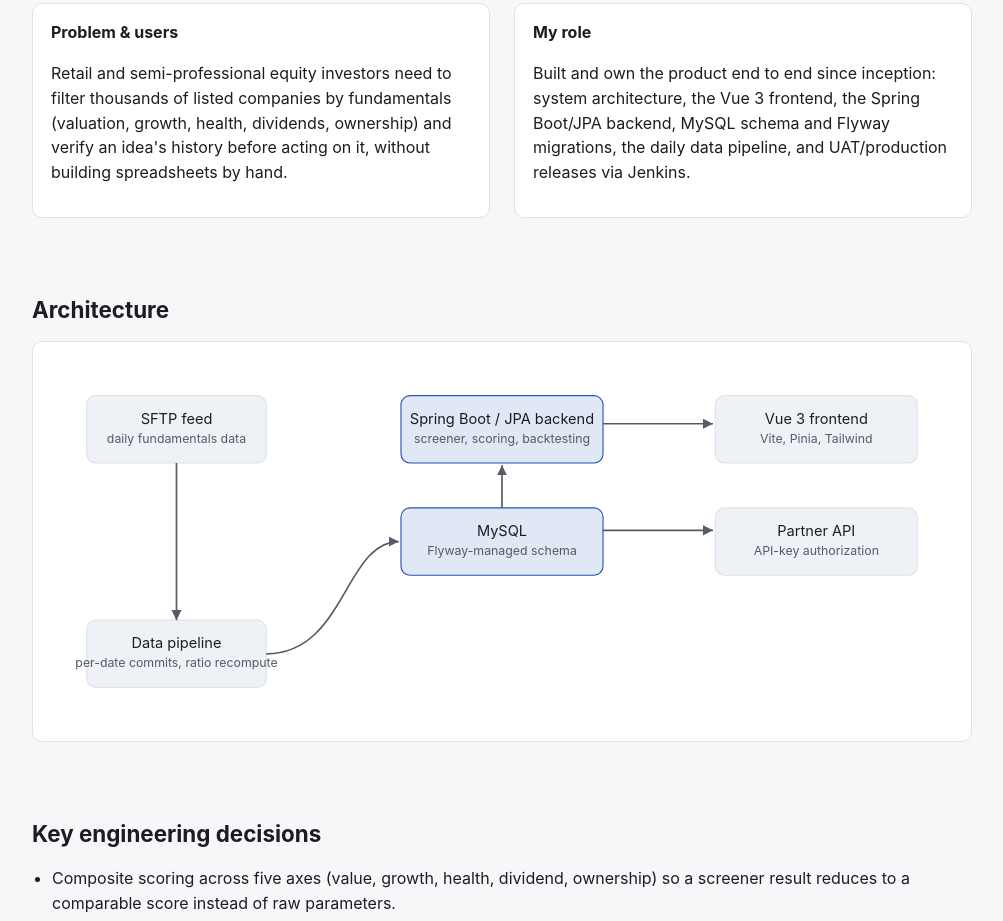
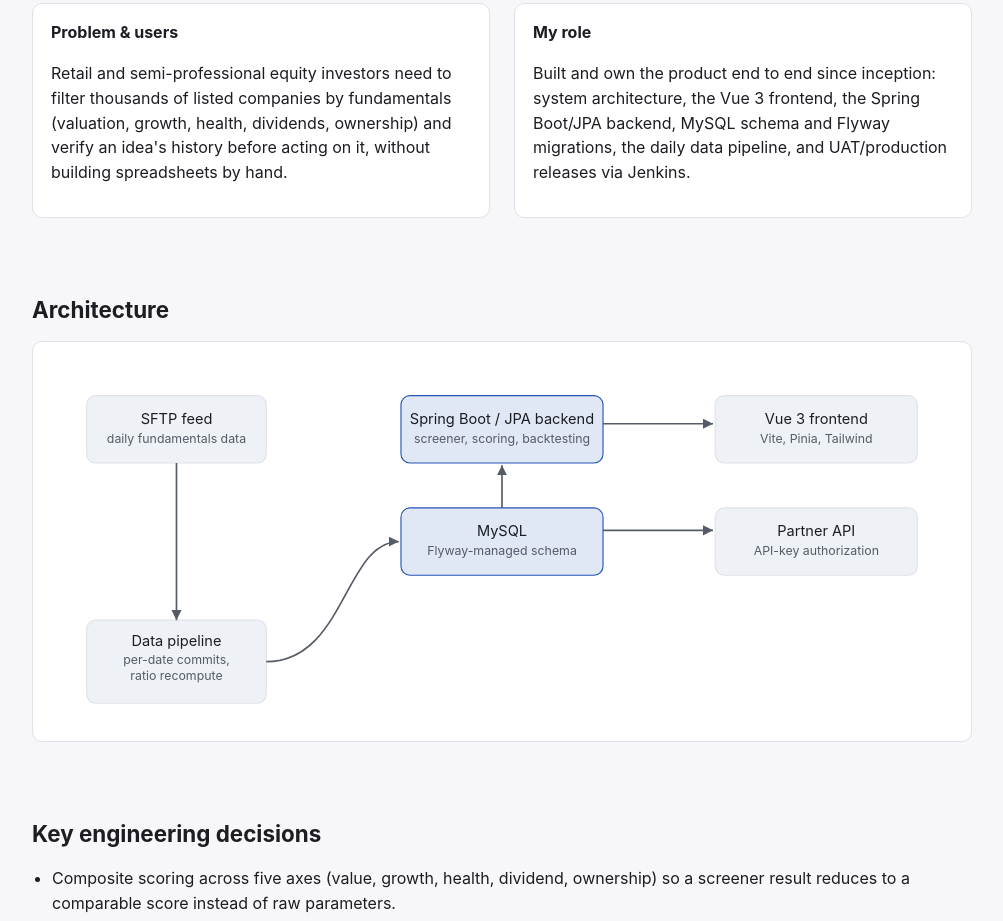
Before and after one commit to sourabhshah9881/sourabhshah9881.github.io, a plain HTML site: page projects/radar.html in a window 1280 px wide. Shown: the part 360-1281 px from the top of the page, without its empty margins (138-1141 px from the left). Drawn offline with Linux system fonts and the light colour scheme.

Commit message:
Add LinkedIn link to contact section, fix diagram text overflow
The Data pipeline box on the Radar architecture diagram had its
subtitle overflowing the box edges; widened the box and split the
subtitle onto two lines.

```diff
--- a/projects/radar.html
+++ b/projects/radar.html
@@ -59,9 +59,10 @@
           <text class="diagram-label" x="110" y="55" text-anchor="middle">SFTP feed</text>
           <text class="diagram-sublabel" x="110" y="72" text-anchor="middle">daily fundamentals data</text>
 
-          <rect class="diagram-box" x="30" y="230" width="160" height="60" rx="8"></rect>
-          <text class="diagram-label" x="110" y="255" text-anchor="middle">Data pipeline</text>
-          <text class="diagram-sublabel" x="110" y="272" text-anchor="middle">per-date commits, ratio recompute</text>
+          <rect class="diagram-box" x="30" y="230" width="160" height="74" rx="8"></rect>
+          <text class="diagram-label" x="110" y="253" text-anchor="middle">Data pipeline</text>
+          <text class="diagram-sublabel" x="110" y="269" text-anchor="middle">per-date commits,</text>
+          <text class="diagram-sublabel" x="110" y="283" text-anchor="middle">ratio recompute</text>
 
           <rect class="diagram-box accent" x="310" y="130" width="180" height="60" rx="8"></rect>
           <text class="diagram-label" x="400" y="155" text-anchor="middle">MySQL</text>
@@ -80,7 +81,7 @@
           <text class="diagram-sublabel" x="680" y="172" text-anchor="middle">API-key authorization</text>
 
           <path class="diagram-arrow" d="M110,90 L110,230"></path>
-          <path class="diagram-arrow" d="M190,260 C260,260 260,160 308,160"></path>
+          <path class="diagram-arrow" d="M190,267 C260,267 260,160 308,160"></path>
           <path class="diagram-arrow" d="M400,130 L400,92"></path>
           <path class="diagram-arrow" d="M490,55 L588,55"></path>
           <path class="diagram-arrow" d="M490,150 C540,150 540,150 588,150"></path>
```
Also changed, not shown: index.html (+1 -0 lines).
